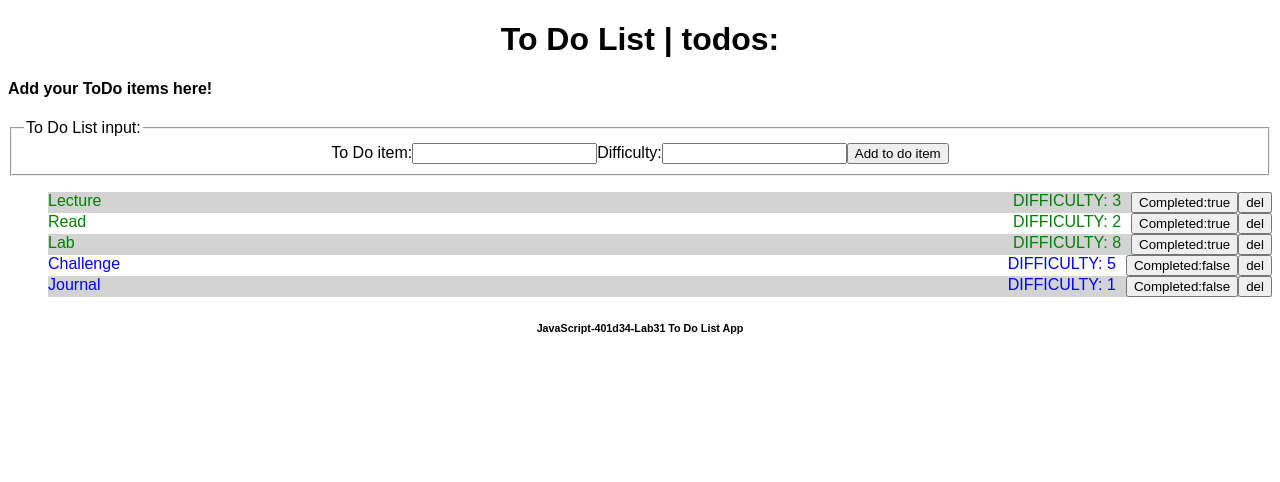
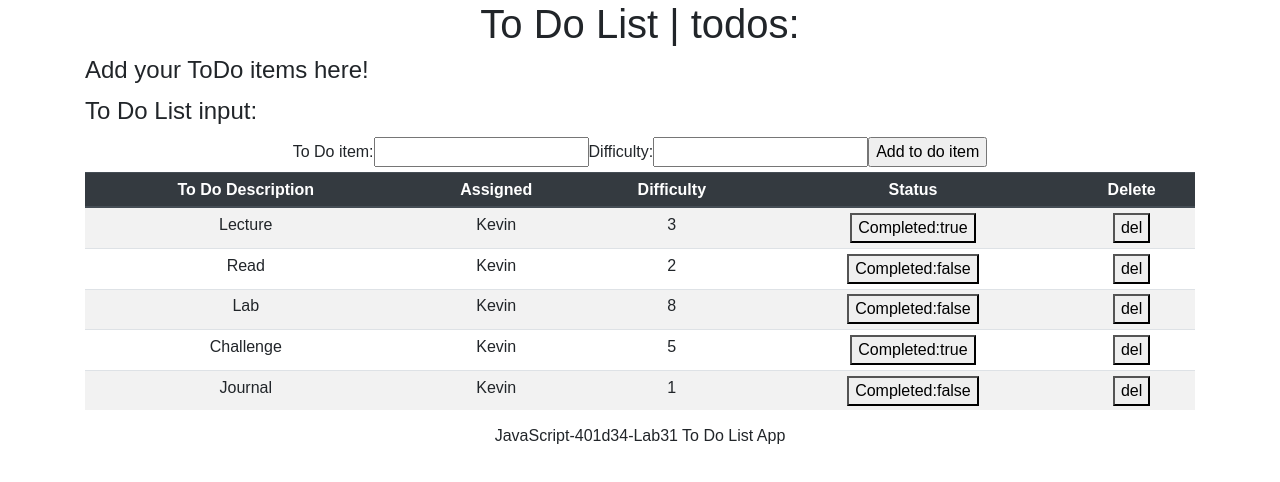
Before and after one commit to astrokd/todo-react-app, a React (Create React App) app: page / in a window 1280 px wide. Shown: the top 482 px of the page. Built offline with nearby package versions, Linux system fonts and the light colour scheme; data requests are answered from the project's data file.

Commit message:
using bootstrap, list not a table

```diff
--- a/db.json
+++ b/db.json
@@ -11,21 +11,21 @@
       "id": 2,
       "description": "Read",
       "difficulty": "2",
-      "status": true,
+      "status": false,
       "assigned": "Kevin"
     },
     {
       "id": 3,
       "description": "Lab",
       "difficulty": "8",
-      "status": true,
+      "status": false,
       "assigned": "Kevin"
     },
     {
       "id": 4,
       "description": "Challenge",
       "difficulty": "5",
-      "status": false,
+      "status": true,
       "assigned": "Kevin"
     },
     {
--- a/package.json
+++ b/package.json
@@ -5,9 +5,11 @@
   "keywords": [],
   "main": "src/index.js",
   "dependencies": {
+    "bootstrap": "^4.4.1",
     "react": "16.12.0",
+    "react-bootstrap": "^1.0.0",
     "react-dom": "16.12.0",
-    "react-scripts": "3.0.1"
+    "react-scripts": "^3.4.1"
   },
   "devDependencies": {
     "typescript": "3.3.3"
--- a/public/index.html
+++ b/public/index.html
@@ -4,7 +4,8 @@
 <head>
 	<meta charset="utf-8">
 	<meta name="viewport" content="width=device-width, initial-scale=1, shrink-to-fit=no">
-	<meta name="theme-color" content="#000000">
+  <meta name="theme-color" content="#000000">
+  <link rel="stylesheet" href="https://stackpath.bootstrapcdn.com/bootstrap/4.4.1/css/bootstrap.min.css" integrity="sha384-Vkoo8x4CGsO3+Hhxv8T/Q5PaXtkKtu6ug5TOeNV6gBiFeWPGFN9MuhOf23Q9Ifjh" crossorigin="anonymous">
 	<!--
       manifest.json provides metadata used when your web app is added to the
       homescreen on Android. See https://developers.google.com/web/fundamentals/engage-and-retain/web-app-manifest/
--- a/src/App.js
+++ b/src/App.js
@@ -1,17 +1,19 @@
 import React, { useState, useEffect } from "react";
+import { Container } from 'react-bootstrap'
 import "./styles.css";
 import Header from "./components/header";
 import Interface from "./components/interface";
-import count from "./components/interface";
 import Footer from "./components/footer";
+import ToDoList from "./components/todolist";
 
 export default function App() {
   return (
-    <div className="App">
+    <Container className="App">
       <Header value={"todos:"} />
       <h4 className="subheader">Add your ToDo items here!</h4>
       <Interface />
+      <ToDoList />
       <Footer />
-    </div>
+    </Container>
   );
 }
--- a/src/components/interface.js
+++ b/src/components/interface.js
@@ -1,42 +1,15 @@
 import React, { useState, useEffect } from "react";
 
-import useFetch from '../hooks/useFetch'
 import useForm from '../hooks/useForm'
 
 function Interface() {
   let [count, setCount] = useState(0);
-  const [todoItems, error, isLoading] = useFetch();
 
   async function postToDoItem () {
     values.status = false;
     values.assigned = "Kevin";
     const raw = await fetch('http://localhost:3001/items', {
       method: 'post',
-      headers: {
-        'Content-Type': 'application/json'
-      },
-      body: JSON.stringify(values)
-    })
-    const response = await raw.json();
-    console.log(response);
-  }
-
-  async function putToDoItem (item) {
-    values.status = false;
-    const raw = await fetch('http://localhost:3001/items/'+item.id, {
-      method: 'put',
-      headers: {
-        'Content-Type': 'application/json'
-      },
-      body: JSON.stringify(item)
-    })
-    const response = await raw.json();
-    console.log(response);
-  }
-
-  async function deleteToDoItem (id) {
-    const raw = await fetch('http://localhost:3001/items/'+ id, {
-      method: 'delete',
       headers: {
         'Content-Type': 'application/json'
       },
@@ -53,20 +26,8 @@ function Interface() {
     values,
   ] = useForm(postToDoItem)
 
-  const handleDelete = e => {
-    deleteToDoItem(e)
-    const newCount = count - 1;
-    setCount(newCount);
-  };
-
-  const handleCompleted = e => {
-    e.status = !e.status;
-    console.log('in handle Completed -- ',e)
-    putToDoItem(e)
-  };
-
   useEffect(() => {
-    setCount(todoItems.length);
+    // setCount(todoItems.length);
     document.title = `ToDo App | ${count} item`;
   });
 
@@ -95,26 +56,6 @@ function Interface() {
             <input type="submit" value="Add to do item" />
           </fieldset>
         </form>
-        <div className="App-todolist">
-        {error && <div>{error}</div>}
-        {isLoading ? <div>Loading</div> :
-        <ul>
-          {todoItems.map((item, index) => (
-            <li
-              className={item.status ? "completed" : "notcompleted"}
-              key={item.id}
-            >
-              <span className="todo">{item.description}</span>
-              <span className="diff">DIFFICULTY: {item.difficulty}</span>
-              <button onClick={() => handleCompleted(item)}>
-                Completed:{item.status.toString()}
-              </button>
-              <button onClick={() => handleDelete(item.id)}>del</button>
-            </li>
-          ))}
-        </ul>
-        }
-        </div>
       </div>
     </main>
   );
--- a/src/components/todolist.js
+++ b/src/components/todolist.js
@@ -1,31 +1,90 @@
-import React from "react";
+import React, { useState, useEffect } from "react"
+import { Alert, Spinner, Table } from "react-bootstrap"
 
 import useFetch from '../hooks/useFetch'
+import useForm from '../hooks/useForm'
 
-const ToDoList = () => {
-  const [todoItems, error, isLoading] = useFetch()
+function ToDoList() {
+  let [count, setCount] = useState(0);
+  const [todoItems, error, isLoading] = useFetch();
+
+  async function putToDoItem (item) {
+    values.status = false;
+    const raw = await fetch('http://localhost:3001/items/'+item.id, {
+      method: 'put',
+      headers: {
+        'Content-Type': 'application/json'
+      },
+      body: JSON.stringify(item)
+    })
+    const response = await raw.json();
+    console.log(response);
+  }
+
+  async function deleteToDoItem (id) {
+    const raw = await fetch('http://localhost:3001/items/'+ id, {
+      method: 'delete',
+      headers: {
+        'Content-Type': 'application/json'
+      },
+      body: JSON.stringify(values)
+    })
+    const response = await raw.json();
+    console.log(response);
+  }
+
+  const [
+    values,
+  ] = useForm()
+
+  const handleDelete = e => {
+    deleteToDoItem(e)
+    const newCount = count - 1;
+    setCount(newCount);
+  };
+
+  const handleCompleted = e => {
+    e.status = !e.status;
+    console.log('in handle Completed -- ',e)
+    putToDoItem(e)
+  };
+
+  useEffect(() => {
+    // setCount(todoItems.length);
+    document.title = `ToDo App | ${count} item`;
+  });
+
   return (
     <div className="App-todolist">
-      {error && <div>{error}</div>}
+      {error && <Alert variant="danger">{error}</Alert>}
       {isLoading ? <div>Loading</div> :
-      <ul>
-        {todoItems.map((item, index) => (
-          <li
-            className={item.status ? "completed" : "notcompleted"}
-            key={id}
-          >
-            <span className="todo">{item.description}</span>
-            <span className="diff">DIFFICULTY: {item.difficulty}</span>
-            <button onClick={() => handleCompleted(index)}>
-              Completed:{item.status.toString()}
-            </button>
-            <button onClick={() => handleDelete(index)}>del</button>
-          </li>
-        ))}
-      </ul>
+      <Table striped size="sm">
+        <thead className="thead-dark">
+          <tr>
+            <th>To Do Description</th>
+            <th>Assigned</th>
+            <th>Difficulty</th>
+            <th>Status</th>
+            <th>Delete</th>
+          </tr>
+        </thead>
+        <tbody>
+          {todoItems.map(item => (
+            <tr>
+              <td>{item.description}</td>
+              <td>{item.assigned}</td>
+              <td>{item.difficulty}</td>
+              <td><button onClick={() => handleCompleted(item)}>
+               Completed:{item.status.toString()}
+             </button></td>
+              <td><button onClick={() => handleDelete(item.id)}>del</button></td>
+            </tr>
+          ))}
+        </tbody>
+      </Table>
       }
     </div>
   );
-};
+}
 
 export default ToDoList;
```
Also changed, not shown: 1 other file (tests, documents, lock files or other folders).
